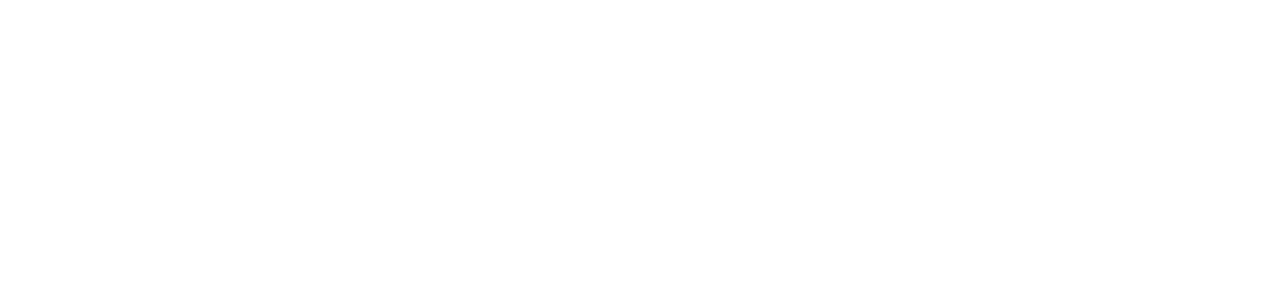
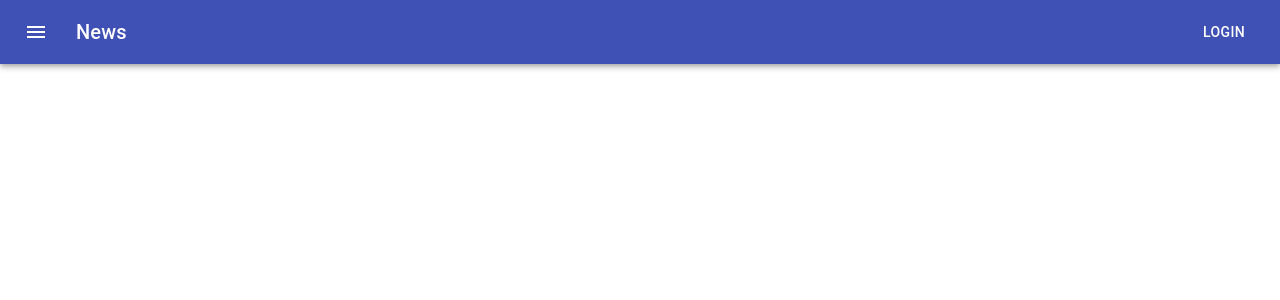
Before and after one commit to JIvanov98/LivableUML-frontend, a React (Create React App) app in the folder livable-uml/: page /editor in a window 1280 px wide. Shown: the top 300 px of the page. Built offline with nearby package versions, Linux system fonts and the light colour scheme.

Commit message:
Toolbar
yeet my feet

```diff
--- a/livable-uml/package.json
+++ b/livable-uml/package.json
@@ -4,6 +4,7 @@
   "private": true,
   "dependencies": {
     "@material-ui/core": "^4.11.0",
+    "@material-ui/icons": "^4.9.1",
     "@testing-library/jest-dom": "^4.2.4",
     "@testing-library/react": "^9.5.0",
     "@testing-library/user-event": "^7.2.1",
--- a/livable-uml/src/pages/editor/Editor.tsx
+++ b/livable-uml/src/pages/editor/Editor.tsx
@@ -1,5 +1,7 @@
 import React from "react";
 
+import Toolbar from "./Toolbar";
+
 export default function Editor() {
-    return <div/>;
+    return <Toolbar/>;
 }
--- /dev/null
+++ b/livable-uml/src/pages/editor/Toolbar.tsx
@@ -0,0 +1,42 @@
+import React from 'react';
+import { createStyles, makeStyles, Theme } from '@material-ui/core/styles';
+import AppBar from '@material-ui/core/AppBar';
+import Toolbar from '@material-ui/core/Toolbar';
+import Typography from '@material-ui/core/Typography';
+import Button from '@material-ui/core/Button';
+import IconButton from '@material-ui/core/IconButton';
+import MenuIcon from '@material-ui/icons/Menu';
+
+const useStyles = makeStyles((theme: Theme) =>
+  createStyles({
+    root: {
+      flexGrow: 1,
+    },
+    menuButton: {
+      marginRight: theme.spacing(2),
+    },
+    title: {
+      flexGrow: 1,
+    },
+  }),
+);
+
+export default function ButtonAppBar() {
+  const classes = useStyles();
+
+  return (
+    <div className={classes.root}>
+      <AppBar position="static">
+        <Toolbar>
+          <IconButton edge="start" className={classes.menuButton} color="inherit" aria-label="menu">
+            <MenuIcon />
+          </IconButton>
+          <Typography variant="h6" className={classes.title}>
+            News
+          </Typography>
+          <Button color="inherit">Login</Button>
+        </Toolbar>
+      </AppBar>
+    </div>
+  );
+}
```
Also changed, not shown: 1 other file (tests, documents, lock files or other folders).
